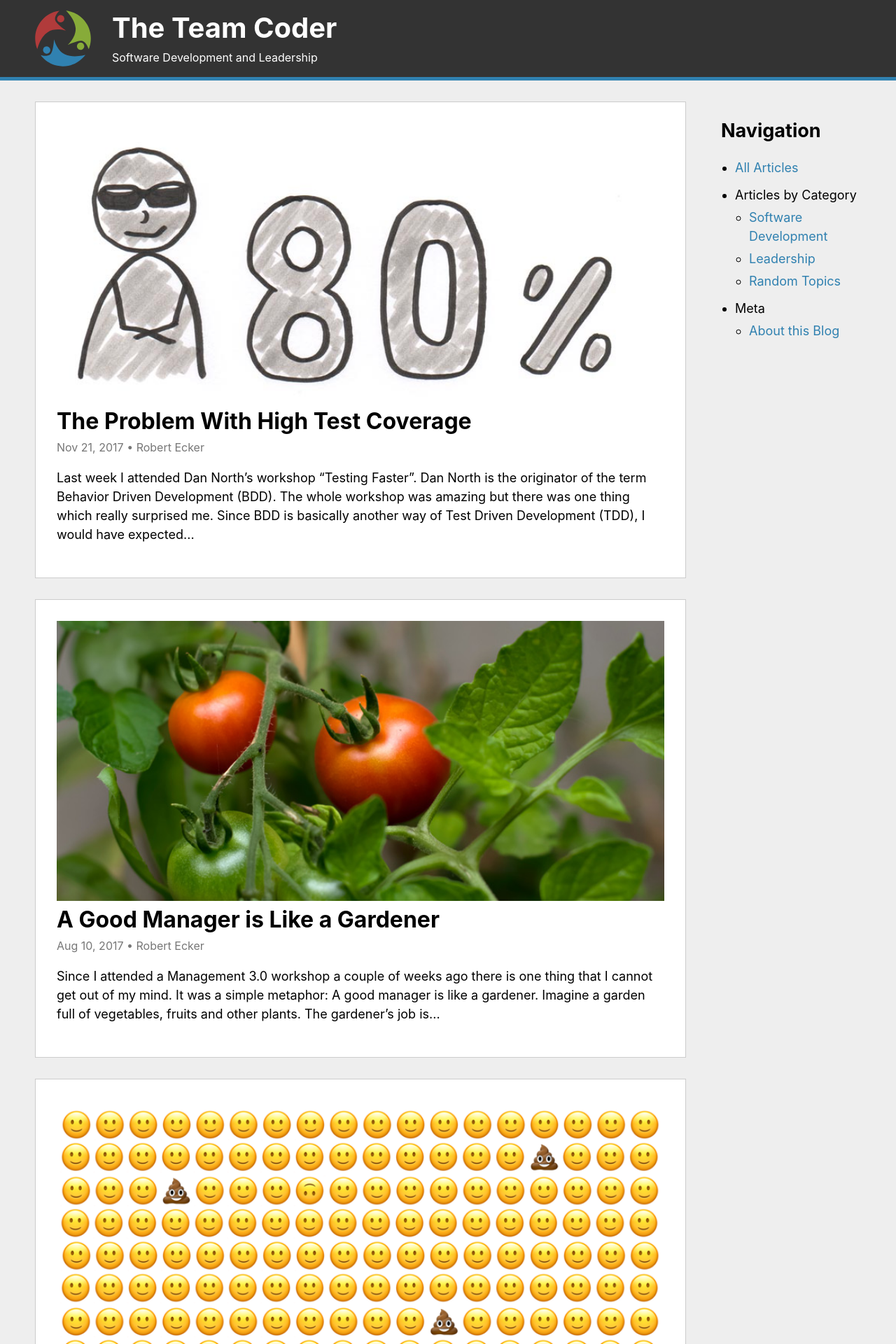
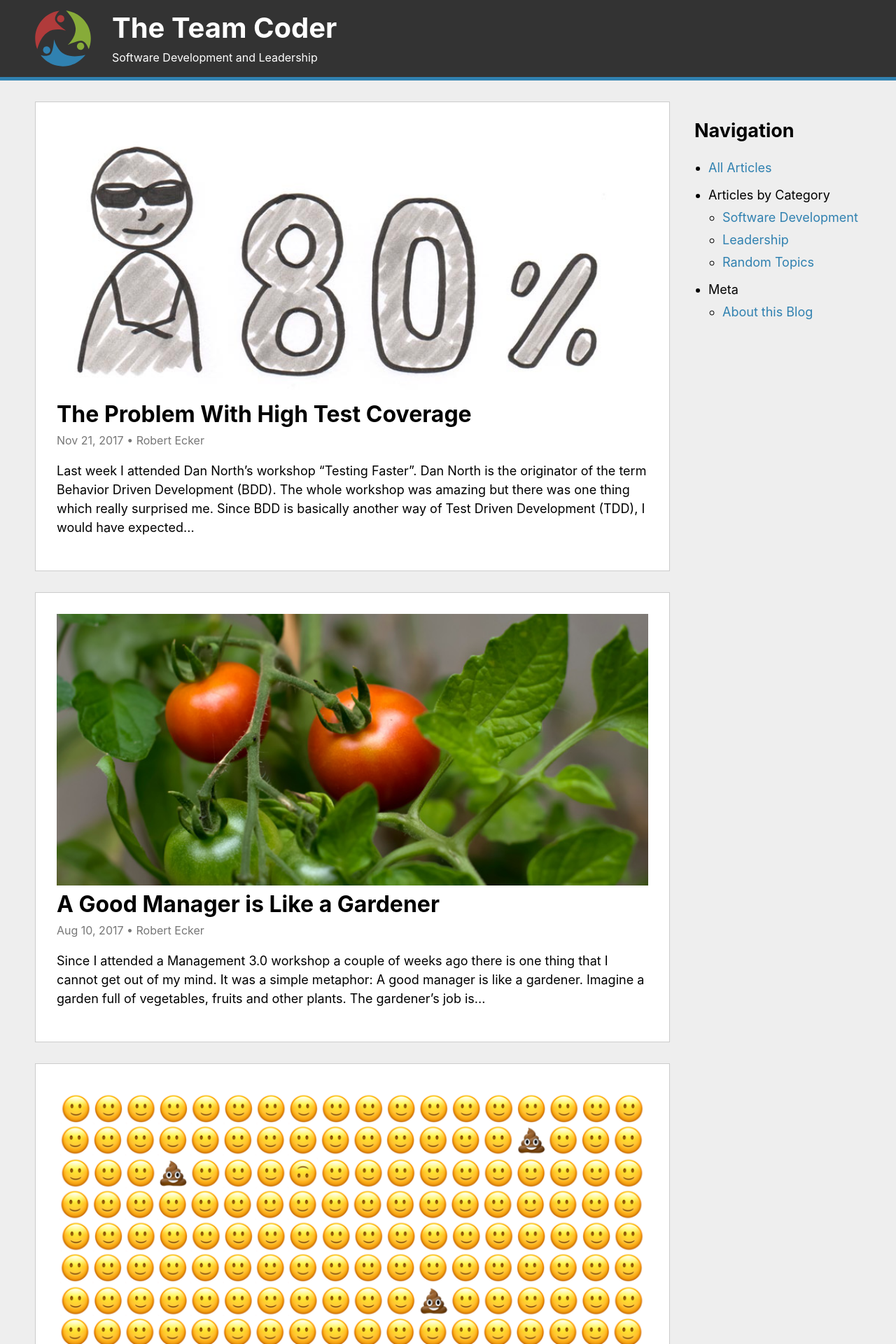
Before and after one commit to team-coder/team-coder.com, a Jekyll site: the page built from index.markdown, in a window 1280 px wide. Shown: the top 1920 px of the page at 70% size. Built offline with Jekyll 4.4.1, drawn with Linux system fonts in a browser that asks for light colours.

Commit message:
Increase sidebar width

```diff
--- a/css/main.scss
+++ b/css/main.scss
@@ -200,9 +200,9 @@ main {
 }
 
 .sidebar-area {
-    padding: 0 0 30px 30px;
+    padding: 0 0 30px 15px;
     margin: 10px;
-    width: 200px;
+    width: 238px;
 }
 
 .sidebar-section {
```
